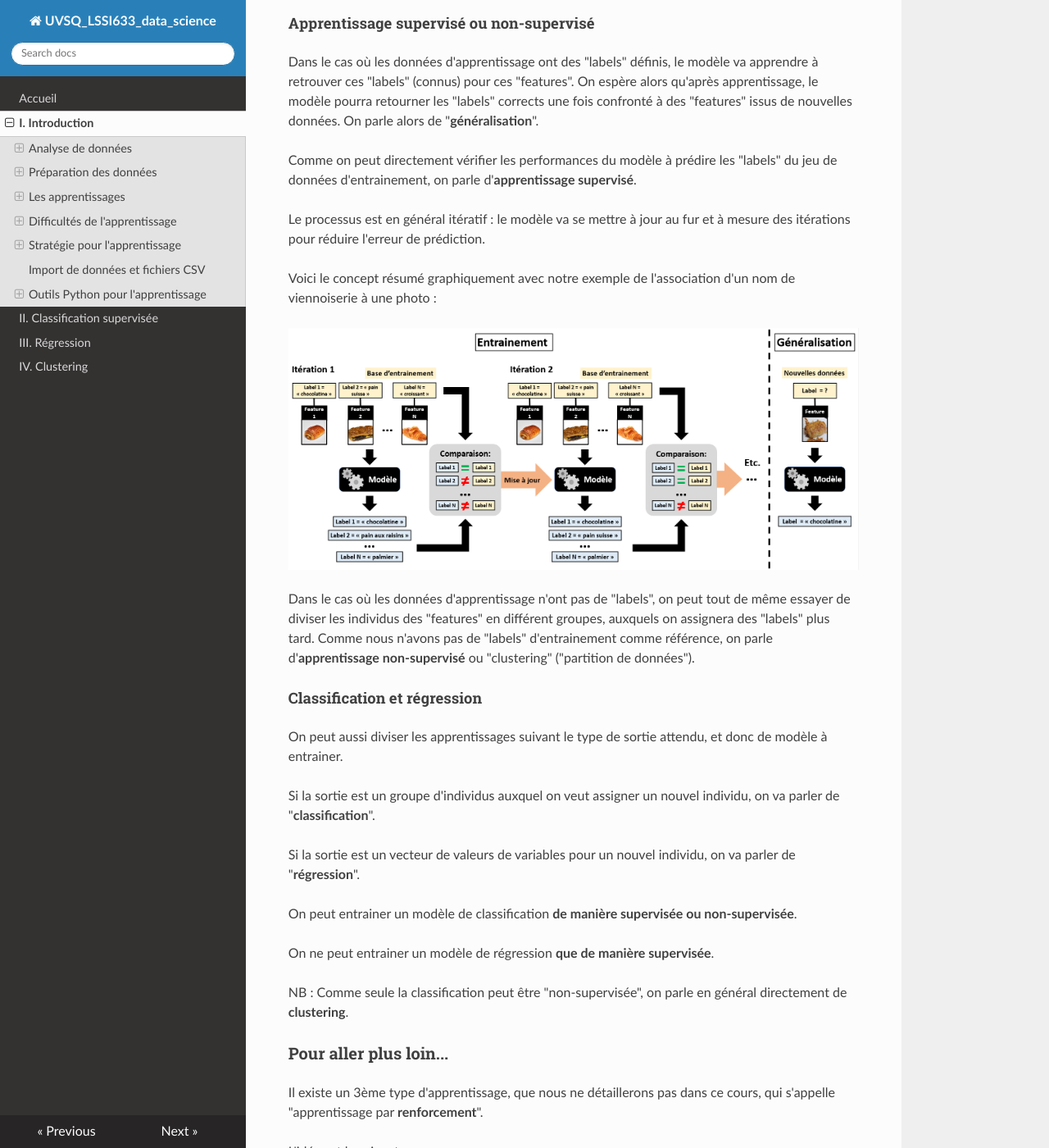
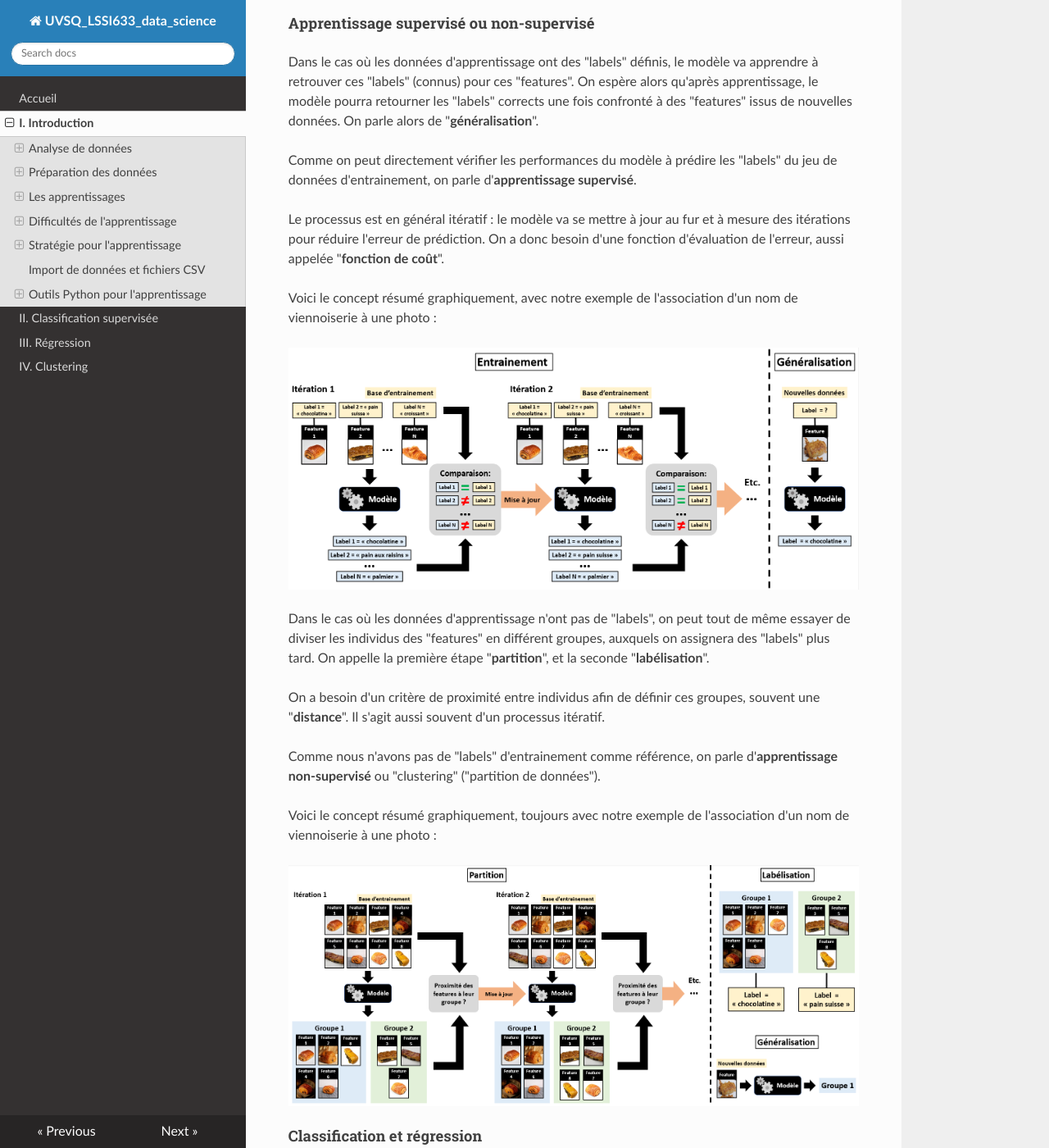
Before and after one commit to NicOudart/UVSQ_LSSI633_data_science, an MkDocs documentation site: the page built from docs/Chap1_Introduction.md, in a window 1280 px wide and 1400 px high, scrolled down 20086 px. Shown: the whole window at 82% size. Built offline with MkDocs 1.6.1, drawn with Linux system fonts in a browser that asks for light colours; nearby versions of some CDN libraries; some of the changed text lies outside the part shown.

Commit message:
-Progress on Chapter 1.

```diff
--- a/docs/Chap1_Introduction.md
+++ b/docs/Chap1_Introduction.md
@@ -544,21 +544,31 @@ On parle alors de "**généralisation**".
 Comme on peut directement vérifier les performances du modèle à prédire les "labels" du jeu de données d'entrainement, on parle d'**apprentissage supervisé**.
 
 Le processus est en général itératif : le modèle va se mettre à jour au fur et à mesure des itérations pour réduire l'erreur de prédiction.
+On a donc besoin d'une fonction d'évaluation de l'erreur, aussi appelée "**fonction de coût**".
 
-Voici le concept résumé graphiquement avec notre exemple de l'association d'un nom de viennoiserie à une photo :
+Voici le concept résumé graphiquement, avec notre exemple de l'association d'un nom de viennoiserie à une photo :
 
 ![Exemple d'apprentissage supervisé](img/Chap1_apprentissage_supervise.png)
 
 Dans le cas où les données d'apprentissage n'ont pas de "labels", on peut tout de même essayer de diviser les individus des "features" en différent groupes, auxquels on assignera des "labels" plus tard.
+On appelle la première étape "**partition**", et la seconde "**labélisation**".
+
+On a besoin d'un critère de proximité entre individus afin de définir ces groupes, souvent une "**distance**".
+Il s'agit aussi souvent d'un processus itératif.
+
 Comme nous n'avons pas de "labels" d'entrainement comme référence, on parle d'**apprentissage non-supervisé** ou "clustering" ("partition de données").
+
+Voici le concept résumé graphiquement, toujours avec notre exemple de l'association d'un nom de viennoiserie à une photo :
+
+![Exemple d'apprentissage non-supervisé](img/Chap1_apprentissage_non_supervise.png)
 
 #### Classification et régression
 
 On peut aussi diviser les apprentissages suivant le type de sortie attendu, et donc de modèle à entrainer.
 
-Si la sortie est un groupe d'individus auxquel on veut assigner un nouvel individu, on va parler de "**classification**".
+Si la sortie est quantitative discrète ou qualitative, on va parler de "**classification**".
 
-Si la sortie est un vecteur de valeurs de variables pour un nouvel individu, on va parler de "**régression**".
+Si la sortie est quantitative continue, on va parler de "**régression**".
 
 On peut entrainer un modèle de classification **de manière supervisée ou non-supervisée**.
 
```
Also changed, not shown: docs/img/Chap1_apprentissage_non_supervise.png (added).
